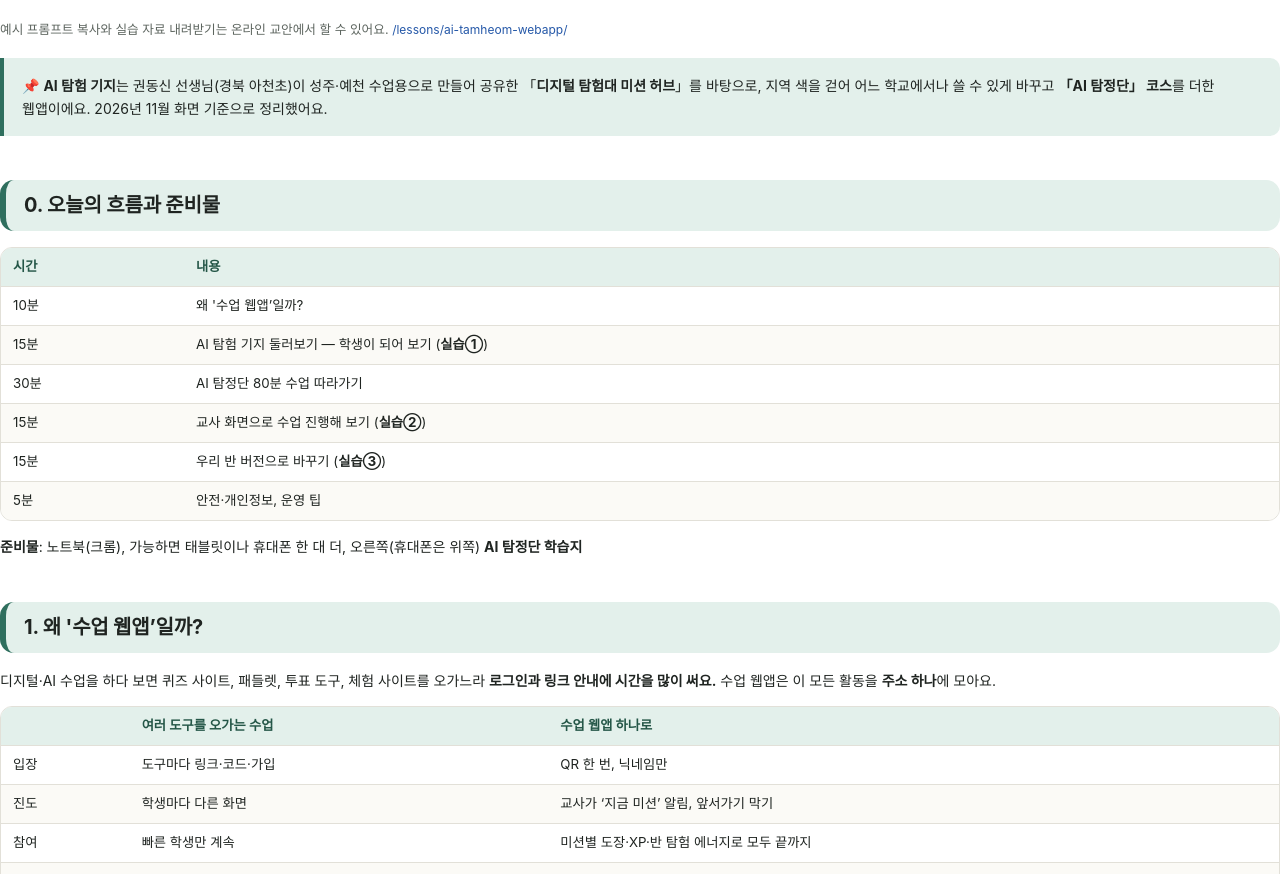
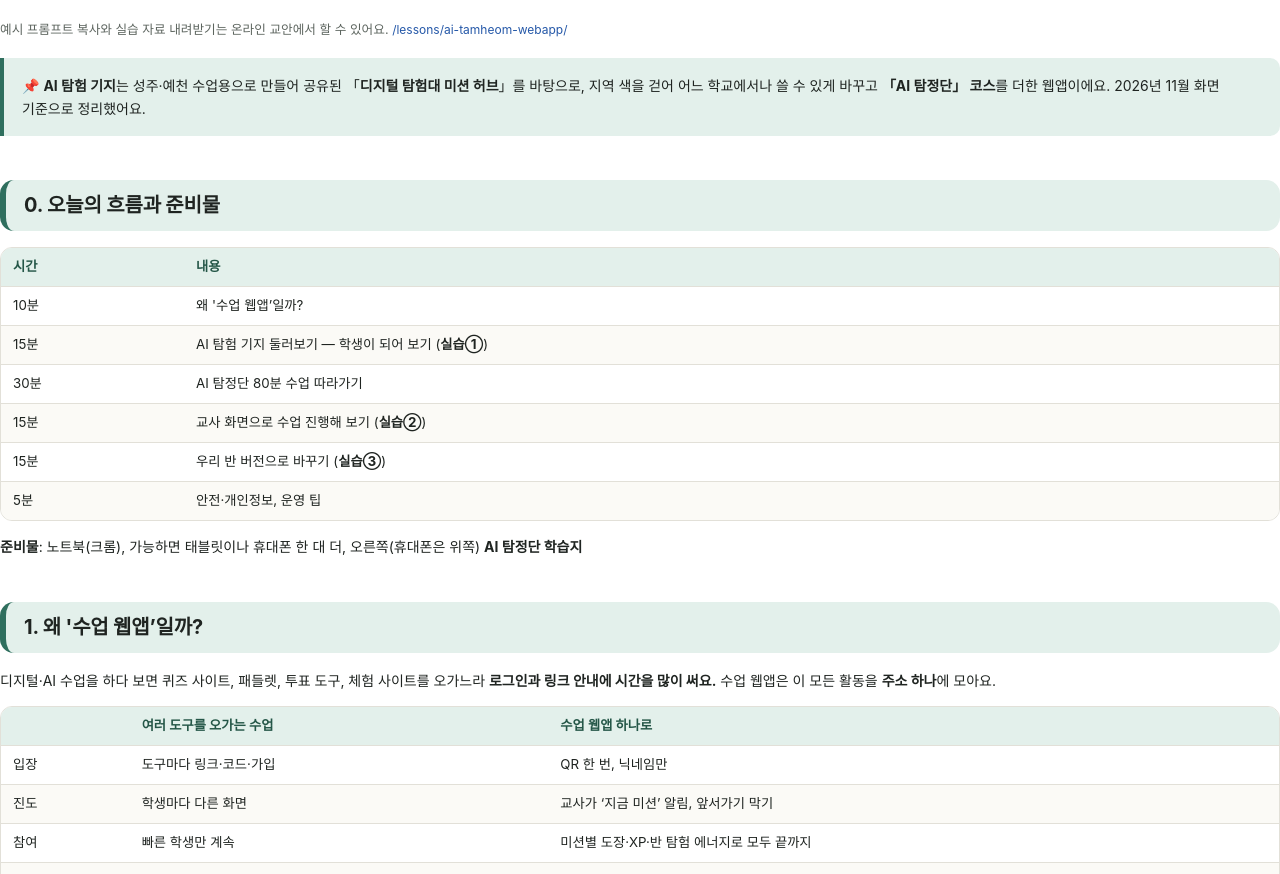
Before and after one commit to arongstar/-, an Astro site: page /print/ai-tamheom-webapp in a window 1280 px wide. Shown: the part 1809-2683 px from the top of the page. Built offline with nearby package versions, Linux system fonts and the light colour scheme; Astro itself is replaced by a stand-in of ours; some packages are replaced by stand-ins of ours; a web font is replaced by a local one.

Commit message:
Remove original author's name from web app lesson
Co-Authored-By: Claude Opus 5.5 <noreply@anthropic.com>
Claude-Session: https://claude.ai/code/session_01AJYB53d8fy2PFeaojYrLjj

```diff
--- a/src/content/lessons/ai-tamheom-webapp.md
+++ b/src/content/lessons/ai-tamheom-webapp.md
@@ -19,7 +19,7 @@ materials:
 sites: [ai-tamheom, teachable-machine, quickdraw, tpicks]
 ---
 
-> 📌 **AI 탐험 기지**는 권동신 선생님(경북 아천초)이 성주·예천 수업용으로 만들어 공유한 「**디지털 탐험대 미션 허브**」를 바탕으로, 지역 색을 걷어 어느 학교에서나 쓸 수 있게 바꾸고 **「AI 탐정단」 코스**를 더한 웹앱이에요. 2026년 11월 화면 기준으로 정리했어요.
+> 📌 **AI 탐험 기지**는 성주·예천 수업용으로 만들어 공유된 「**디지털 탐험대 미션 허브**」를 바탕으로, 지역 색을 걷어 어느 학교에서나 쓸 수 있게 바꾸고 **「AI 탐정단」 코스**를 더한 웹앱이에요. 2026년 11월 화면 기준으로 정리했어요.
 
 ## 0. 오늘의 흐름과 준비물
 
```
